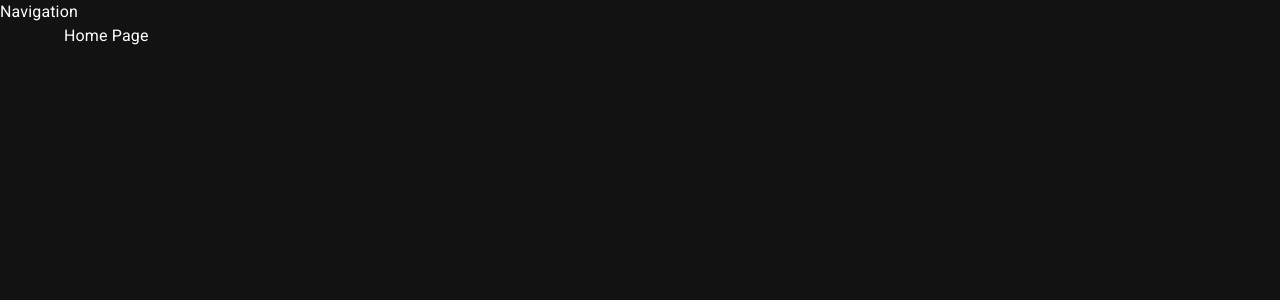
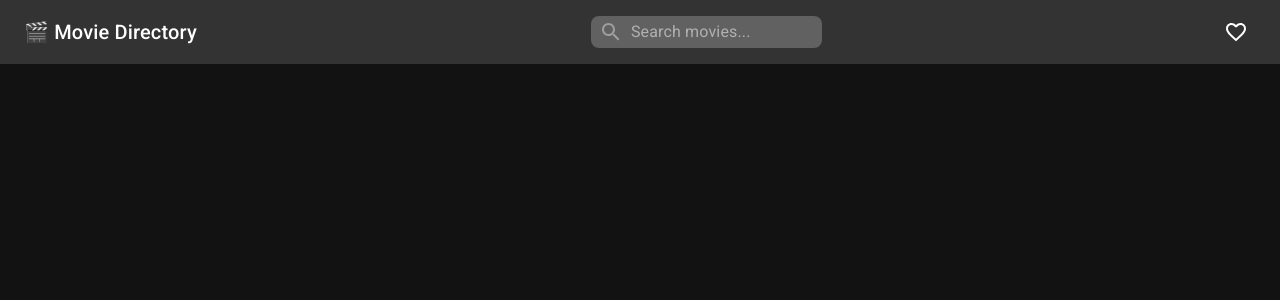
Before and after one commit to kbastow/movie-directory, a React (Vite) app: page / in a window 1280 px wide. Shown: the top 300 px of the page. Built offline with nearby package versions, Linux system fonts and the light colour scheme; a web font is replaced by a local one.

Commit message:
Static AppBar navigation setup

```diff
--- a/package.json
+++ b/package.json
@@ -13,7 +13,8 @@
     "@emotion/react": "^11.14.0",
     "@emotion/styled": "^11.14.0",
     "@fontsource/roboto": "^5.2.6",
-    "@mui/material": "^7.1.1",
+    "@mui/icons-material": "^7.1.2",
+    "@mui/material": "^7.1.2",
     "@tanstack/react-query": "^5.80.7",
     "react": "^19.1.0",
     "react-dom": "^19.1.0",
--- a/src/components/Header.tsx
+++ b/src/components/Header.tsx
@@ -1,5 +1,43 @@
+import {
+  AppBar,
+  Box,
+  IconButton,
+  InputBase,
+  Toolbar,
+  Typography,
+} from "@mui/material";
+import { FavoriteBorder, Search as SearchIcon } from "@mui/icons-material";
+import { NavLink } from "react-router";
+
 const Header: React.FC = () => {
-  return <div>Navigation</div>;
+  return (
+    <AppBar>
+      <Toolbar sx={{ display: "flex", justifyContent: "space-between" }}>
+        <NavLink to="/" style={{ textDecoration: "none", color: "inherit" }}>
+          <Typography variant="h6" noWrap>
+            🎬 Movie Directory
+          </Typography>
+        </NavLink>
+        <Box
+          sx={{
+            display: "flex",
+            alignItems: "center",
+            bgcolor: "grey.700",
+            borderRadius: 1,
+            px: 1,
+          }}
+        >
+          <SearchIcon sx={{ mr: 1, color: "grey.500" }}></SearchIcon>
+          <InputBase placeholder="Search movies..."></InputBase>
+        </Box>
+        <NavLink to="/favourites">
+          <IconButton>
+            <FavoriteBorder />
+          </IconButton>
+        </NavLink>
+      </Toolbar>
+    </AppBar>
+  );
 };
 
 export default Header;
```
Also changed, not shown: 1 other file (tests, documents, lock files or other folders).
